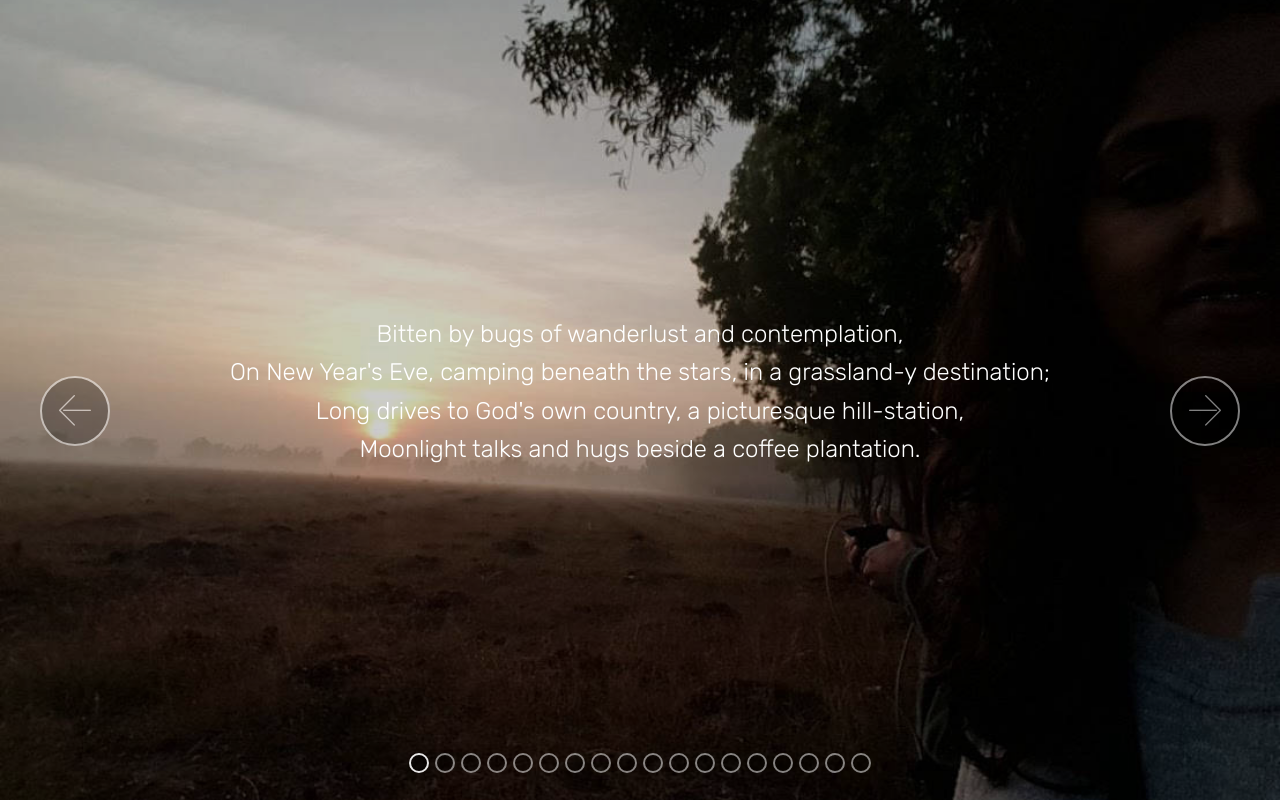
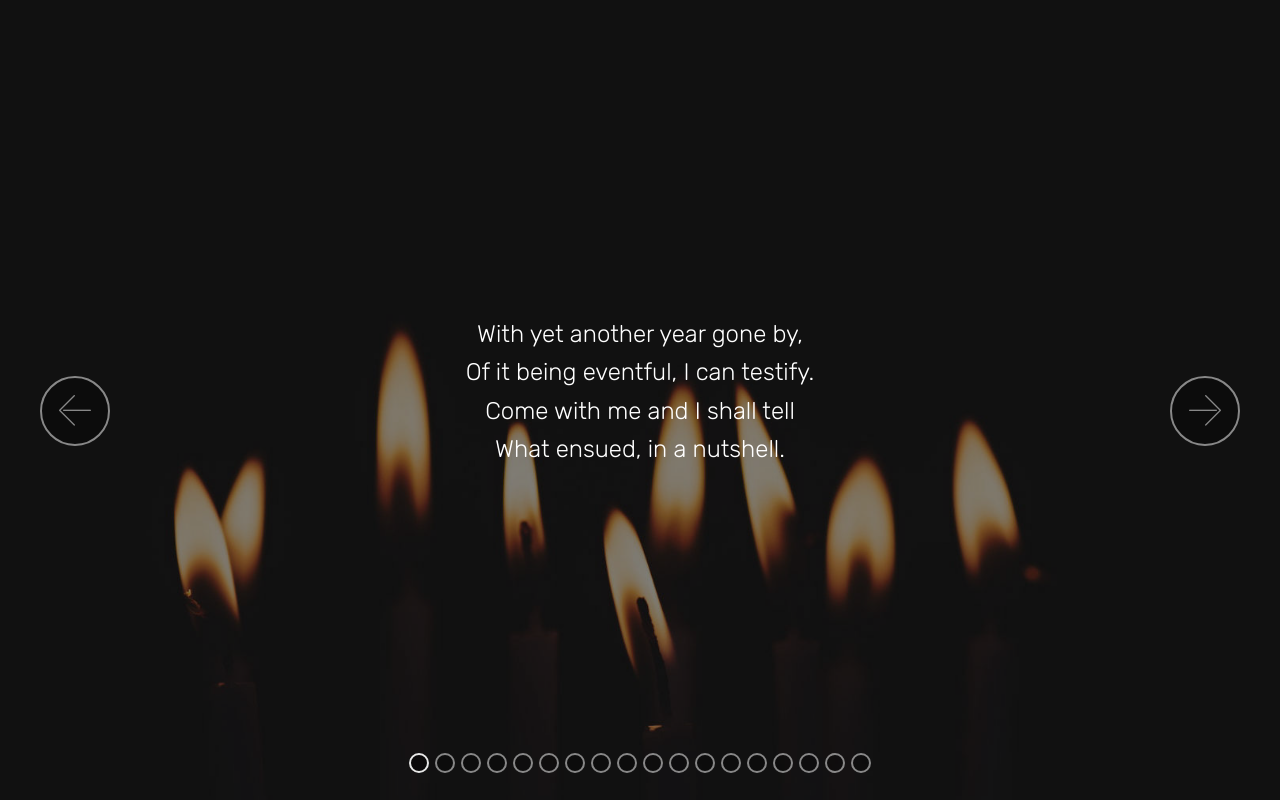
Before and after one commit to doofuu/photograph, a plain HTML site: page index.html in a window 1280 px wide. Drawn offline with Linux system fonts and the light colour scheme; files whose address does not match are found by name.

Commit message:
Fixed issue with active carousel item

```diff
--- a/index.html
+++ b/index.html
@@ -45,7 +45,7 @@
                   <li data-app-prevent-settings="" data-target="#slider1-4" data-slide-to="17"></li>
                </ol>
                <div class="carousel-inner" role="listbox">
-                  <div class="carousel-item slider-fullscreen-image" data-bg-video-slide="false" style="background-image: url(assets/images/mbr-1618x1080.jpg);">
+                  <div class="carousel-item slider-fullscreen-image active" data-bg-video-slide="false" style="background-image: url(assets/images/mbr-1618x1080.jpg);">
                      <div class="container container-slide">
                         <div class="image_wrapper">
                            <div class="mbr-overlay"></div>
@@ -221,7 +221,7 @@
                         </div>
                      </div>
                   </div>
-                  <div class="carousel-item slider-fullscreen-image active" data-bg-video-slide="false" style="background-image: url(assets/images/hesaraghatta2-1108x830.jpg);">
+                  <div class="carousel-item slider-fullscreen-image" data-bg-video-slide="false" style="background-image: url(assets/images/hesaraghatta2-1108x830.jpg);">
                      <div class="container container-slide">
                         <div class="image_wrapper">
                            <div class="mbr-overlay" style="opacity: 0.2;"></div>
```
